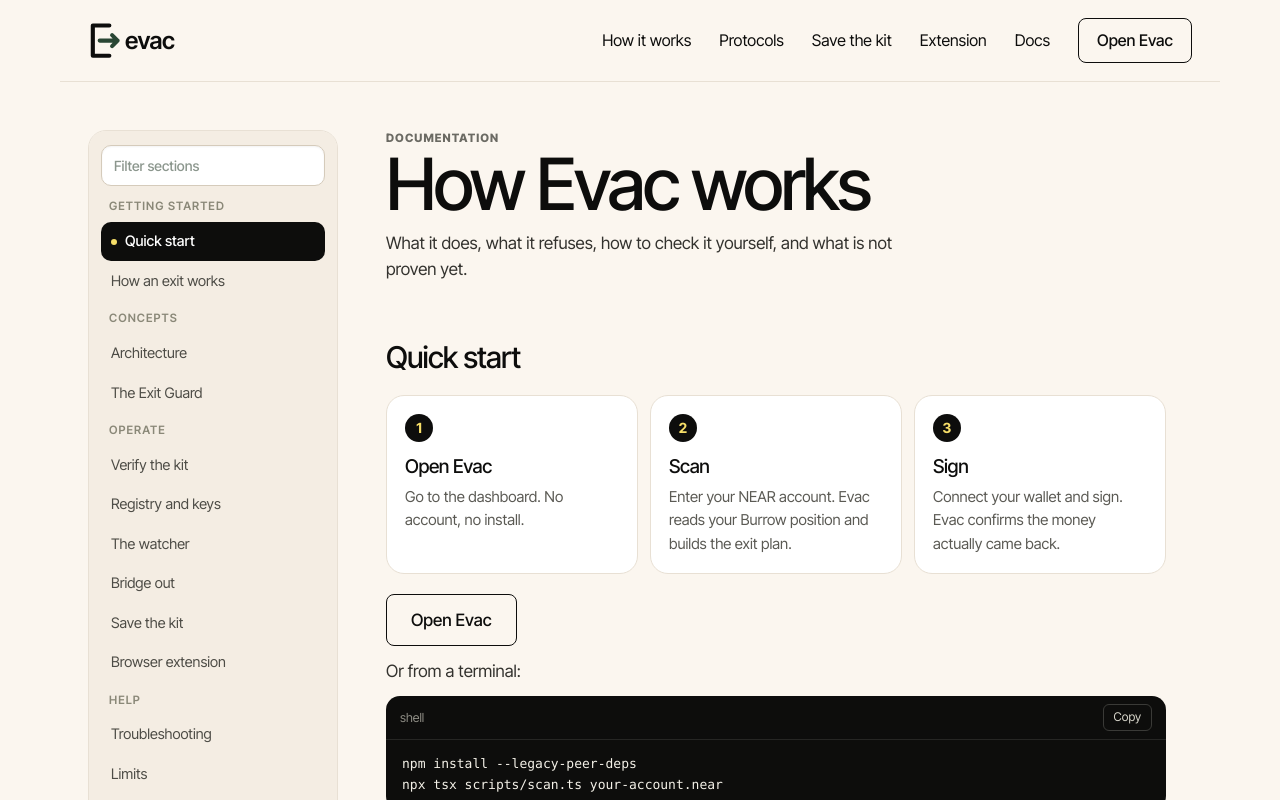
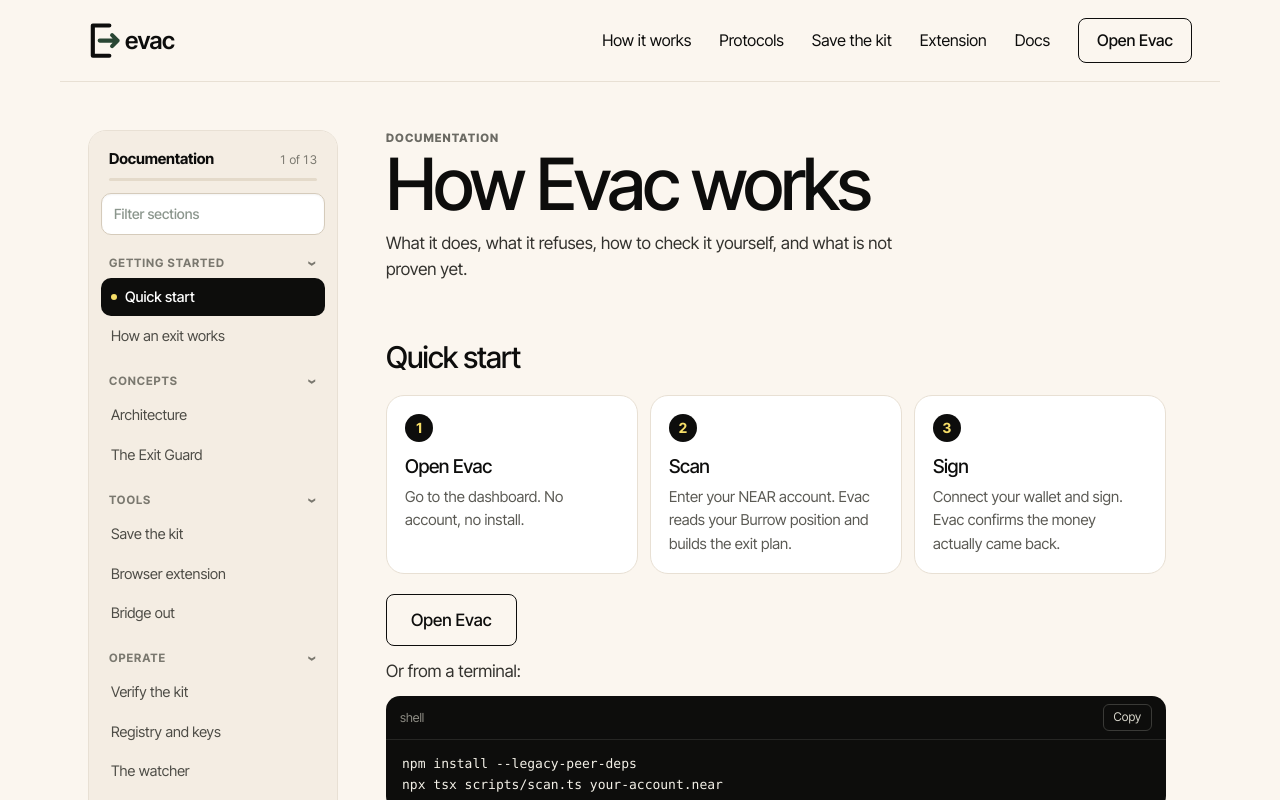
Before and after one commit to ayushsingh82/Evac, a Next.js app: page /docs in a window 1280 px wide. Shown: the top 800 px of the page. Built offline with nearby package versions, Linux system fonts and the light colour scheme.

Commit message:
feat(docs): sidebar with progress, collapsible groups and filter, no GitHub link

```diff
--- a/src/app/DocsKit.tsx
+++ b/src/app/DocsKit.tsx
@@ -4,11 +4,13 @@ import { useEffect, useState } from "react";
 
 export type TocGroup = { title: string; items: { id: string; label: string }[] };
 
-/** Docs sidebar: grouped sections, a filter box, and the section being read highlighted. */
+/** Docs sidebar: reading progress, collapsible groups, a filter box, and the section being read highlighted. */
 export function DocsToc({ groups }: { groups: TocGroup[] }) {
   const flat = groups.flatMap((g) => g.items);
   const [active, setActive] = useState(flat[0]?.id);
   const [q, setQ] = useState("");
+  const [closed, setClosed] = useState<Record<string, boolean>>({});
+  const [progress, setProgress] = useState(0);
   useEffect(() => {
     // The active section is the last heading that has scrolled past a line near the top of the screen.
     let raf = 0;
@@ -20,6 +22,8 @@ export function DocsToc({ groups }: { groups: TocGroup[] }) {
         if (el && el.getBoundingClientRect().top < 140) cur = i.id;
       }
       setActive(cur);
+      const max = document.documentElement.scrollHeight - window.innerHeight;
+      setProgress(max > 0 ? Math.min(1, Math.max(0, window.scrollY / max)) : 0);
     };
     const onScroll = () => {
       if (!raf) raf = requestAnimationFrame(update);
@@ -33,28 +37,45 @@ export function DocsToc({ groups }: { groups: TocGroup[] }) {
     // eslint-disable-next-line react-hooks/exhaustive-deps
   }, []);
   const term = q.trim().toLowerCase();
+  const shown = groups
+    .map((g) => ({ ...g, items: g.items.filter((i) => !term || i.label.toLowerCase().includes(term)) }))
+    .filter((g) => g.items.length);
+  const activeIdx = Math.max(0, flat.findIndex((i) => i.id === active));
   return (
     <aside className="doc-side">
+      <div className="doc-head">
+        <b>Documentation</b>
+        <span>{activeIdx + 1} of {flat.length}</span>
+      </div>
+      <div className="doc-prog" aria-hidden><i style={{ width: `${Math.round(progress * 100)}%` }} /></div>
       <div className="doc-search">
         <input value={q} onChange={(e) => setQ(e.target.value)} placeholder="Filter sections" aria-label="Filter sections" />
+        {q && <button type="button" className="doc-clear" aria-label="Clear filter" onClick={() => setQ("")}>✕</button>}
       </div>
-      {groups.map((g) => {
-        const items = g.items.filter((i) => !term || i.label.toLowerCase().includes(term));
-        if (!items.length) return null;
+      {shown.length === 0 && <p className="doc-none">No section matches &ldquo;{q}&rdquo;.</p>}
+      {shown.map((g) => {
+        const open = term ? true : !closed[g.title];
         return (
           <div className="toc-g" key={g.title}>
-            <div className="side-sec">{g.title}</div>
-            {items.map((i) => (
-              <a key={i.id} href={`#${i.id}`} className={active === i.id ? "on" : ""}>
-                {i.label}
-              </a>
-            ))}
+            <button type="button" className="toc-h" aria-expanded={open} onClick={() => setClosed((c) => ({ ...c, [g.title]: open }))}>
+              <span>{g.title}</span>
+              <i className={open ? "open" : ""} aria-hidden>›</i>
+            </button>
+            {open &&
+              g.items.map((i) => (
+                <a key={i.id} href={`#${i.id}`} className={active === i.id ? "on" : ""}>
+                  {i.label}
+                </a>
+              ))}
           </div>
         );
       })}
       <div className="doc-side-foot">
         <a href="/dashboard" className="dbtn solid wide">Open Evac</a>
-        <a href="https://github.com/ayushsingh82/Evac" className="doc-ext">GitHub ↗</a>
+        <div className="doc-links">
+          <a href="/kit">Save the kit</a>
+          <a href="/extension">Extension</a>
+        </div>
       </div>
     </aside>
   );
--- a/src/app/docs/page.tsx
+++ b/src/app/docs/page.tsx
@@ -8,14 +8,19 @@ const TOC: TocGroup[] = [
   { title: "Getting started", items: [{ id: "quickstart", label: "Quick start" }, { id: "how", label: "How an exit works" }] },
   { title: "Concepts", items: [{ id: "architecture", label: "Architecture" }, { id: "guard", label: "The Exit Guard" }] },
   {
+    title: "Tools",
+    items: [
+      { id: "kit", label: "Save the kit" },
+      { id: "extension", label: "Browser extension" },
+      { id: "bridge", label: "Bridge out" },
+    ],
+  },
+  {
     title: "Operate",
     items: [
       { id: "verify", label: "Verify the kit" },
       { id: "registry", label: "Registry and keys" },
       { id: "watcher", label: "The watcher" },
-      { id: "bridge", label: "Bridge out" },
-      { id: "kit", label: "Save the kit" },
-      { id: "extension", label: "Browser extension" },
     ],
   },
   { title: "Help", items: [{ id: "trouble", label: "Troubleshooting" }, { id: "limits", label: "Limits" }, { id: "glossary", label: "Glossary" }] },
```
